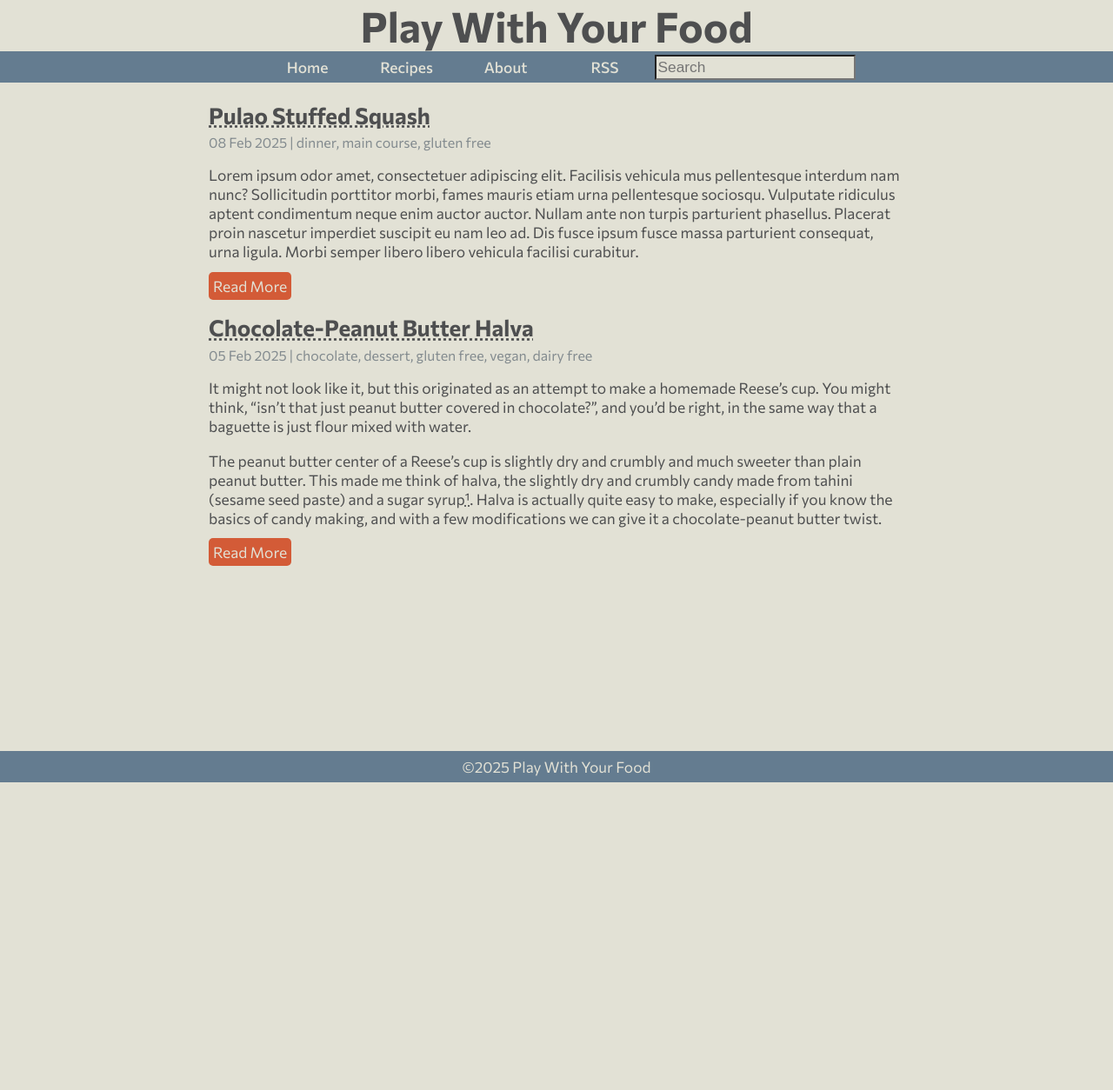
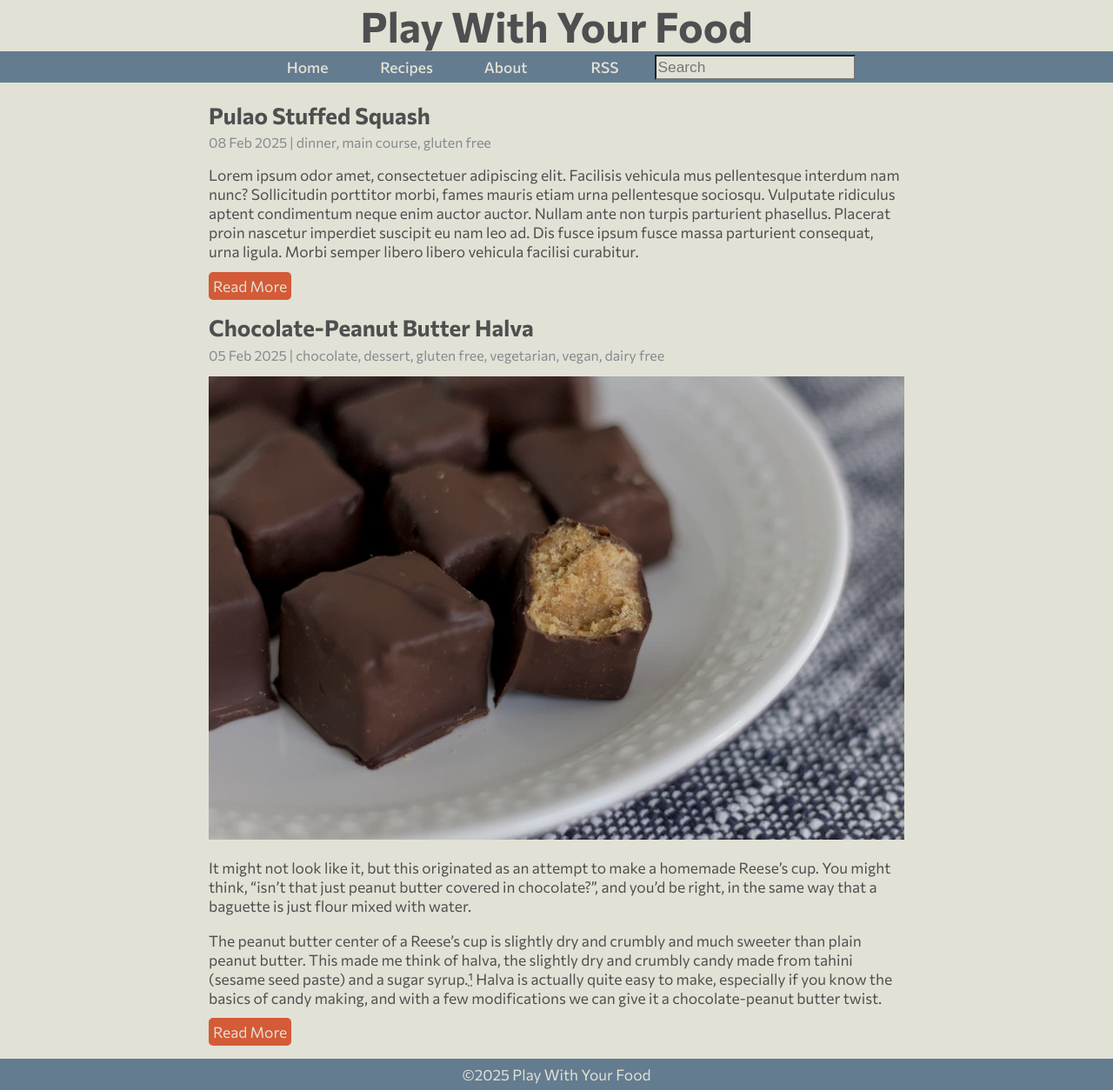
Before and after one commit to wugologist/play-with-your-food, a Jekyll site: the page built from index.html, in a window 1280 px wide. Shown: the whole page at 87% size. Built offline with Jekyll 4.4.1, drawn with Linux system fonts in a browser that asks for light colours; before the commit the page ends 900 px from its top, so only the background shows below that.

Commit message:
tag and homepage cleanup

```diff
--- a/_data/tags.yml
+++ b/_data/tags.yml
@@ -12,6 +12,7 @@
     - vegetarian
     - vegan
     - gluten free
+    - dairy free
 - name: ingredient
   tags:
     - chocolate
--- a/_posts/2025-02-05-chocolate-peanut-butter-halva.md
+++ b/_posts/2025-02-05-chocolate-peanut-butter-halva.md
@@ -1,5 +1,5 @@
 ---
-tags: [chocolate, dessert, gluten free, vegan, dairy free]
+tags: [chocolate, dessert, gluten free, vegetarian, vegan, dairy free]
 title: Chocolate-Peanut Butter Halva
 excerpt_separator: <!--more-->
 thumbnail: /assets/images/2025-02-05-chocolate-peanut-butter-halva/thumbnail.webp
@@ -7,7 +7,7 @@ thumbnail: /assets/images/2025-02-05-chocolate-peanut-butter-halva/thumbnail.web
 
 It might not look like it, but this originated as an attempt to make a homemade Reese's cup. You might think, "isn't that just peanut butter covered in chocolate?", and you'd be right, in the same way that a baguette is just flour mixed with water.
 
-The peanut butter center of a Reese's cup is slightly dry and crumbly and much sweeter than plain peanut butter. This made me think of halva, the slightly dry and crumbly candy made from tahini (sesame seed paste) and a sugar syrup[¹](#notes). Halva is actually quite easy to make, especially if you know the basics of candy making, and with a few modifications we can give it a chocolate-peanut butter twist.
+The peanut butter center of a Reese's cup is slightly dry and crumbly and much sweeter than plain peanut butter. This made me think of halva, the slightly dry and crumbly candy made from tahini (sesame seed paste) and a sugar syrup.[¹](#notes) Halva is actually quite easy to make, especially if you know the basics of candy making, and with a few modifications we can give it a chocolate-peanut butter twist.
 
  <!--more-->
 
@@ -17,7 +17,7 @@ Candy making is, at its core, about managing the crystallization of sugar. Pure
 
 As you no doubt remember from high school chemistry class, the boiling point of water increases with the concentration of dissolved particles. Put another way, if you have your syrup boiling at a specific temperature, you know the concentration of sugar in the water, and therefore you know what the final texture of your candy will be. For halva, we want to cook the syrup to 245°F/118°C; this sugar concentration gives us a final product that's firm and sliceable without being hard or crunchy.
 
-There are two ingredient pitfalls to be aware of here. First, do not attempt to make this using processed peanut butter. The additives in them which keep it emulsified interfere with the sugar crystallization we're so carefully trying to control and will result in a sandy mixture which does not hold together. Instead, look for natural peanut butter which only contains peanuts and possibly salt, the kind where you have to stir the oil back in. Second, check to see if your salt contains anti-caking additives[²](#notes). These are meant to keep the salt from clumping up, but will also result in a crumbly peanut butter mess.
+There are two ingredient pitfalls to be aware of here. First, do not attempt to make this using processed peanut butter. The additives in them which keep it emulsified interfere with the sugar crystallization we're so carefully trying to control and will result in a sandy mixture which does not hold together. Instead, look for natural peanut butter which only contains peanuts and possibly salt, the kind where you have to stir the oil back in. Second, check to see if your salt contains anti-caking additives.[²](#notes) These are meant to keep the salt from clumping up, but will also result in a crumbly peanut butter mess.
 
 ![Boiling sugar syrup](/assets/images/2025-02-05-chocolate-peanut-butter-halva/syrup.webp)
 
--- a/_sass/main.scss
+++ b/_sass/main.scss
@@ -51,6 +51,12 @@ main {
   width: 800px;
   margin: auto;
   flex-grow: 1;
+}
+
+h2 {
+  a {
+    text-decoration: none;
+  }
 }
 
 a {
@@ -170,6 +176,7 @@ input:checked + label {
   text-decoration: none;
   margin-top: -15px;
   font-size: 12pt;
+  margin-bottom: 15px;
 }
 
 .series-nav {
@@ -200,6 +207,22 @@ input:checked + label {
   background-color: $light;
 }
 
+.search-results {
+  display: flex;
+}
+
+.search-result-tile {
+  width: 350px;
+
+  img {
+    width: 350px;
+  }
+
+  h2 {
+    margin-top: 5px;
+  }
+}
+
 @media print {
   header, footer, nav {
     display: none;
--- a/index.html
+++ b/index.html
@@ -6,6 +6,7 @@
             {{ post.title }}
         </a>
     </h2>
+
     <div class="subheader">
         {{ post.date | date_to_string }}
         {% if post.tags.size > 0 %} | {% endif %}
@@ -15,6 +16,13 @@
             </a>
         {% endfor %}
     </div>
+
+    {% if post.thumbnail %}
+    <a href="{{ post.url }}">
+        <img src={{ post.thumbnail }} />
+    </a>
+    {% endif %}
+
     {{ post.excerpt }}
     <a class="button" href="{{ post.url }}">
         Read More
--- a/recipes.html
+++ b/recipes.html
@@ -5,7 +5,7 @@
 <h1>Recipes by Tag</h1>
 
 {% for tag_group in site.data.tags %}
-  <h2>{{ tag_group.name }}</h2>
+  <h2>{{ tag_group.name | capitalize }}</h2>
   {% for tag in site.tags %}
     {% if tag_group.tags contains tag[0] %}
       {% assign new_tag = tag[0] | split: ",,," %}
```
Also changed, not shown: _layouts/tag.html (+19 -9 lines), tag/dairy-free.md (added, +3 -0 lines). Lines whose indentation alone changed are shown as unchanged.
